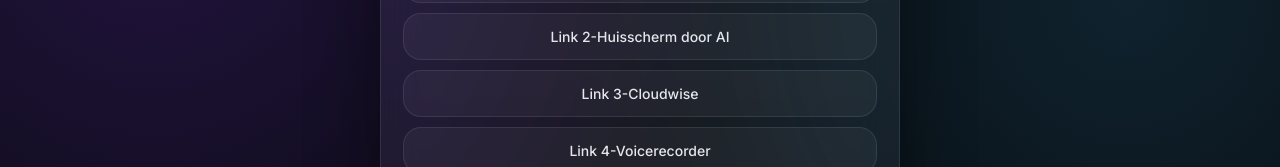
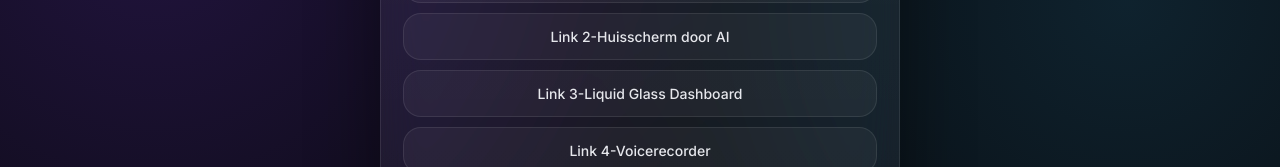
Before and after one commit to quintenmuskens-png/quintenmuskens-png.github.io, a plain HTML site: page index.html in a window 1280 px wide. Shown: the part 162-329 px from the top of the page. Drawn offline with Linux system fonts and the light colour scheme.

Commit message:
Change link text for Cloudwise to Liquid Glass Dashboard
Updated the link text for Cloudwise to Liquid Glass Dashboard.

```diff
--- a/index.html
+++ b/index.html
@@ -126,7 +126,7 @@
         <!-- Replace the '#' with your actual website links -->
         <a href="garmin" class="link-button">Link 1-Mijn site voor QR codes</a>
         <a href="home2" class="link-button">Link 2-Huisscherm door AI</a>
-        <a href="cloudwise" class="link-button">Link 3-Cloudwise</a>
+        <a href="cloudwise" class="link-button">Link 3-Liquid Glass Dashboard</a>
         <a href="voicerecorder" class="link-button">Link 4-Voicerecorder</a>
       <a href="ict-projects" class="link-button">Link 5-ICT-Projects</a>
       <a href="podcastnl" class="link-button">Link 6-PodcastNL</a>
```
